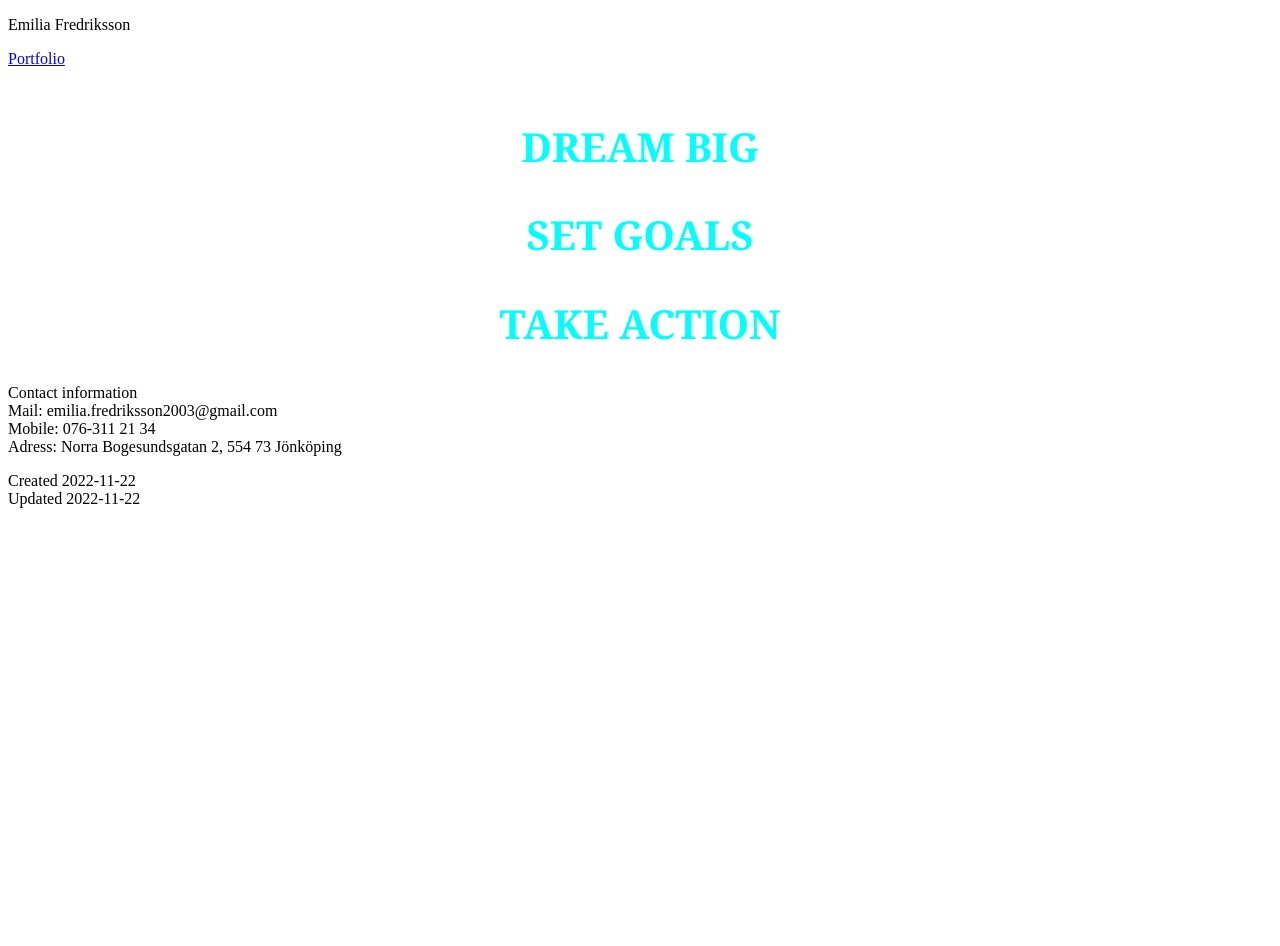
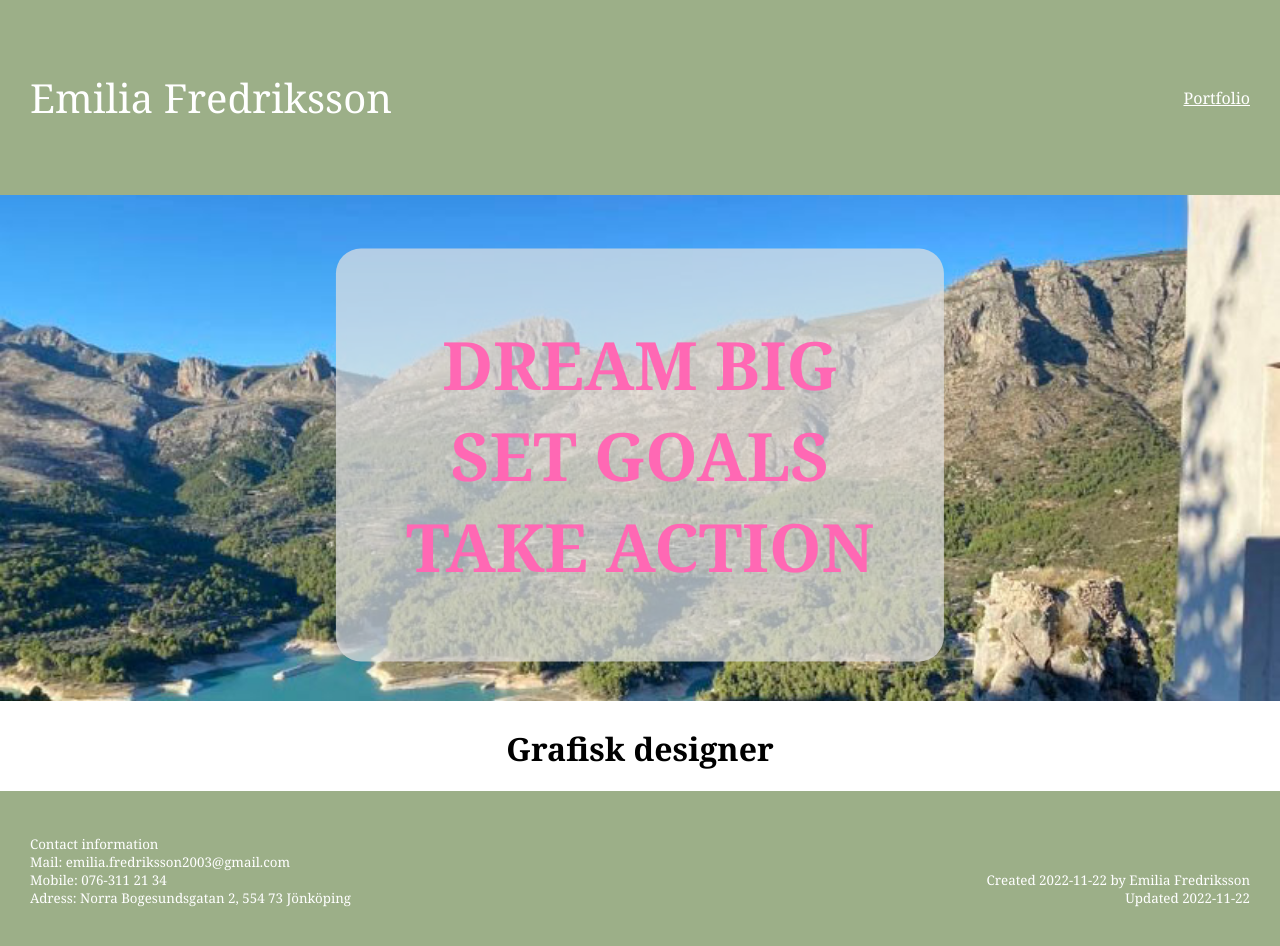
Before and after one commit to emiliafredriksson/Portfolio, a plain HTML site: page index.html in a window 1280 px wide. Before the commit the page ends 800 px from the top, so only its background shows below. Drawn offline with Linux system fonts and the light colour scheme.

Commit message:
herosection

```diff
--- a/index.html
+++ b/index.html
@@ -9,18 +9,28 @@
   </head>
   <body>
     <header>
-      <p>Emilia Fredriksson</p>
-      <div>
-        <a href="portfolio.html">Portfolio</a>
+      <p class="name">Emilia Fredriksson</p>
+      <!-- make my name as a logo instead! -->
+      <div class="menu">
+        <a class="menu-alternative" href="portfolio.html">Portfolio</a>
       </div>
     </header>
-    <main>
+    <main class="container">
       <section>
-        <img src="" alt="" />
-        <h1 class="quote">DREAM BIG</h1>
-        <h1 class="quote">SET GOALS</h1>
-        <h1 class="quote">TAKE ACTION</h1>
+        <img
+          class="hero-section"
+          src="image.jpg"
+          alt="a picture of the mountains"
+        />
+        <h1 class="quote">
+          DREAM BIG <br />
+          SET GOALS <br />
+          TAKE ACTION
+        </h1>
       </section>
+      <div class="content">
+        <h1>Grafisk designer</h1>
+      </div>
     </main>
     <footer>
       <p>
@@ -29,8 +39,8 @@
         Mobile: 076-311 21 34 <br />
         Adress: Norra Bogesundsgatan 2, 554 73 Jönköping
       </p>
-      <p>
-        Created 2022-11-22 <br />
+      <p class="created">
+        Created 2022-11-22 by Emilia Fredriksson <br />
         Updated 2022-11-22
       </p>
     </footer>
--- a/main.css
+++ b/main.css
@@ -1,6 +1,63 @@
+html,
+body {
+  margin: 0;
+  font-family: Georgia, serif;
+}
+
+header {
+  display: grid;
+  grid-template-columns: repeat(2, 1fr);
+  background-color: #9caf88;
+  padding: 30px;
+  align-items: center;
+}
+
+.name {
+  color: #ffffff;
+  font-size: 30pt;
+}
+
+.menu {
+  text-align: right;
+}
+
+.menu-alternative {
+  color: #ffffff;
+}
+
+.hero-section {
+  width: 100%;
+  position: relative;
+}
+
 .quote {
   text-align: center;
-  color: aqua;
+  position: absolute;
+  top: 50%;
+  left: 50%;
+  transform: translate(-50%, -50%);
+  color: #ff68b4;
   font-family: Georgia, serif;
-  font-size: 30pt;
+  font-size: 50pt;
+  background-color: rgba(225, 225, 225, 0.7);
+  padding: 70px;
+  border-radius: 25px;
 }
+
+.content {
+  text-align: center;
+}
+
+footer {
+  display: grid;
+  grid-template-columns: repeat(2, 1fr);
+  align-items: flex-end;
+  background-color: #9caf88;
+  padding: 30px;
+  color: #ffffff;
+  font-size: 10pt;
+}
+
+.created {
+  text-align: right;
+}
```
Also changed, not shown: image.jpg (added).
